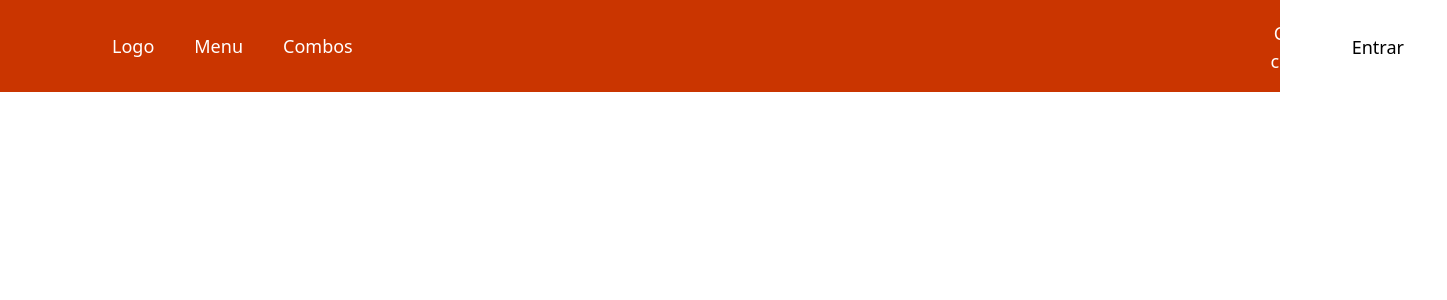
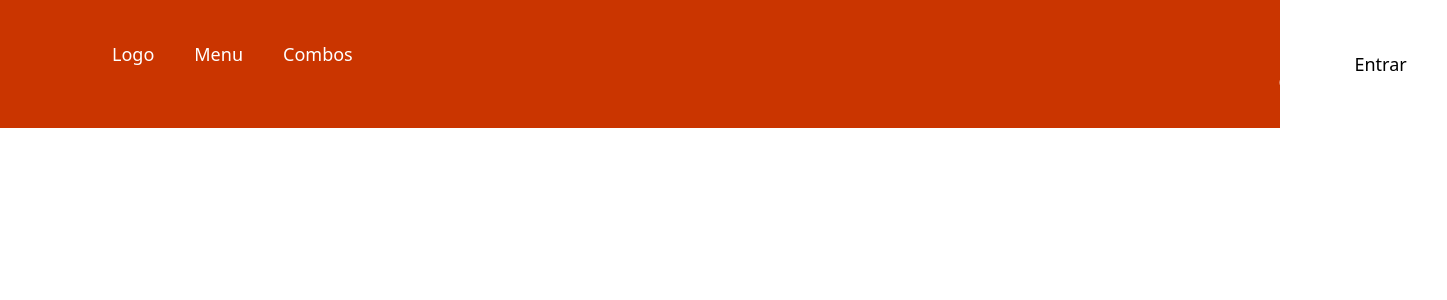
Before and after one commit to DrumondParizottoPiccolo/WebDelivery, a React (Vite) app: page / in a window 1280 px wide. Shown: the top 300 px of the page, 1447 px wide, since content can reach past the window. Built offline with nearby package versions, Linux system fonts and the light colour scheme.

Commit message:
Refazendo estilização header

```diff
--- a/src/Components/Header.jsx
+++ b/src/Components/Header.jsx
@@ -3,23 +3,25 @@ const Header = () => {
     return (
         <header className='bg-orange-700 flex'>
            <div className='ml-20 p-8 space-x-10 text-white flex text-lg'>
+             <nav className=' space-x-10 flex mt-2'>
                  <a href="">
                     Logo
                  </a>
-             <a href="" className="hover:underline ">
+                 <a href="" className="hover:underline">
                     Menu
                  </a>
                  <a href="" className="hover:underline">
                     Combos
                  </a>
-           </div>
-           <div className="space-x-5 mt-0.5 ml-220 flex items-center text-lg">
-            <button className="text-white hover:underline cursor-pointer">
-                Criar conta
+             </nav>
+             <nav className="flex space-x-3 ml-220">
+                <button className="flex mt-2 hover:underline cursor-pointer ">
+                    Criar Conta
                 </button>
-            <button className="bg-white p-2 rounded-full w-20 cursor-pointer transition transform translate-y-0 hover:translate-y-1 active:translate-y-2 ">
+                <button className="bg-white p-2 w-20 rounded-full text-black transform translate-y-0 hover:translate-y-1 cursor-pointer active:translate-y-2">
                     Entrar
                 </button>
+             </nav>
            </div>
         </header>
     )
```
Lines whose indentation alone changed are shown as unchanged.
